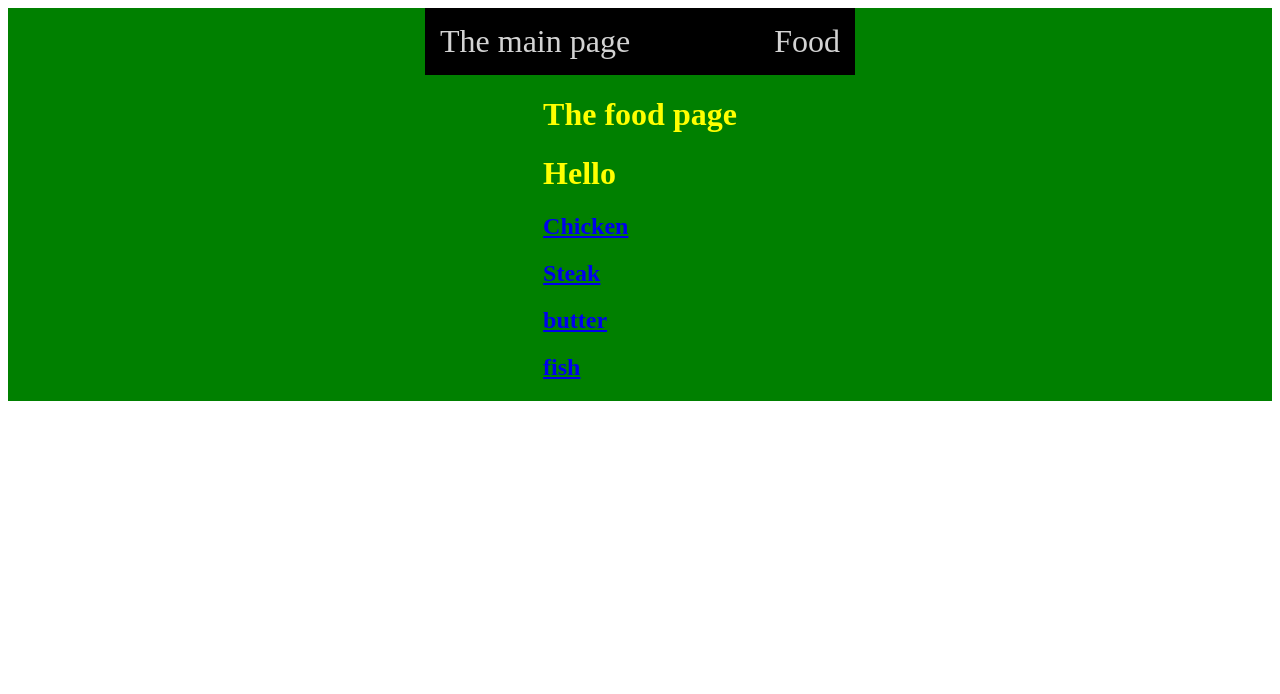
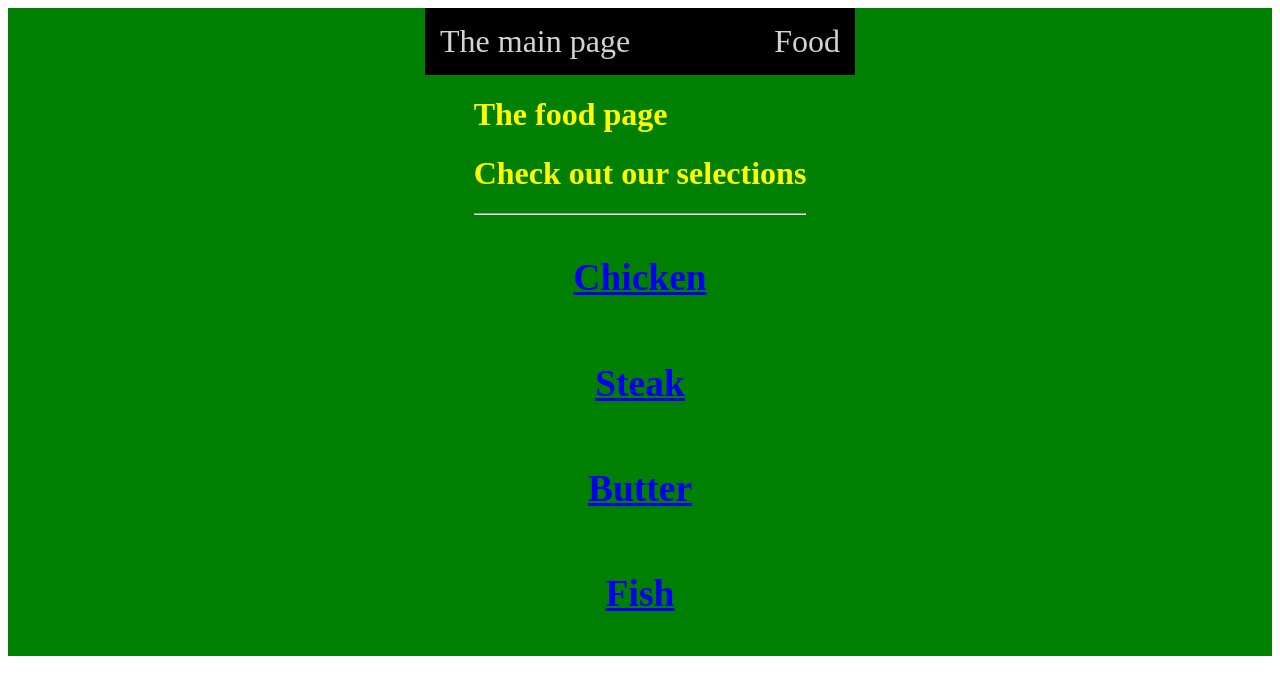
Before and after one commit to kucharze/FoodDisplay, a React (Create React App) app: page /items in a window 1280 px wide. Shown: the top 694 px of the page. Built offline with nearby package versions, Linux system fonts and the light colour scheme.

Commit message:
Adjusted styles

```diff
--- a/src/pages/Food.jsx
+++ b/src/pages/Food.jsx
@@ -8,8 +8,8 @@
       const foodList = [
         { name: "Chicken", symbol: "chicken" },
         { name: "Steak", symbol: "steak" },
-        { name: "butter", symbol: "butter" },
-        { name: "fish", symbol: "fish" },
+        { name: "Butter", symbol: "butter" },
+        { name: "Fish", symbol: "fish" },
     ];
     const [food,setFood] = useState(null)
 
@@ -62,9 +62,11 @@
     // },[])
 
   return (
-    <div>
+    <div >
       <h1>The food page</h1>
-      <h1>Hello</h1>
+      <h1>Check out our selections</h1>
+      <hr />
+      <div className='food'>
          {
             //  food &&
             foodList.map((item,i)=>{
@@ -75,6 +77,8 @@
             // <h2>{food.q}</h2>
           }
       </div>
+
+    </div>
   )
 }
 
--- a/src/style.css
+++ b/src/style.css
@@ -10,6 +10,13 @@
   display: flex;
   flex-direction: column;
   align-items: center;
+}
+.food {
+  display: flex;
+  flex-direction: column;
+  align-items: center;
+  margin: 10px;
+  font-size: 25px;
 }
 .nav {
   display: flex;
```
Lines whose indentation alone changed are shown as unchanged.
